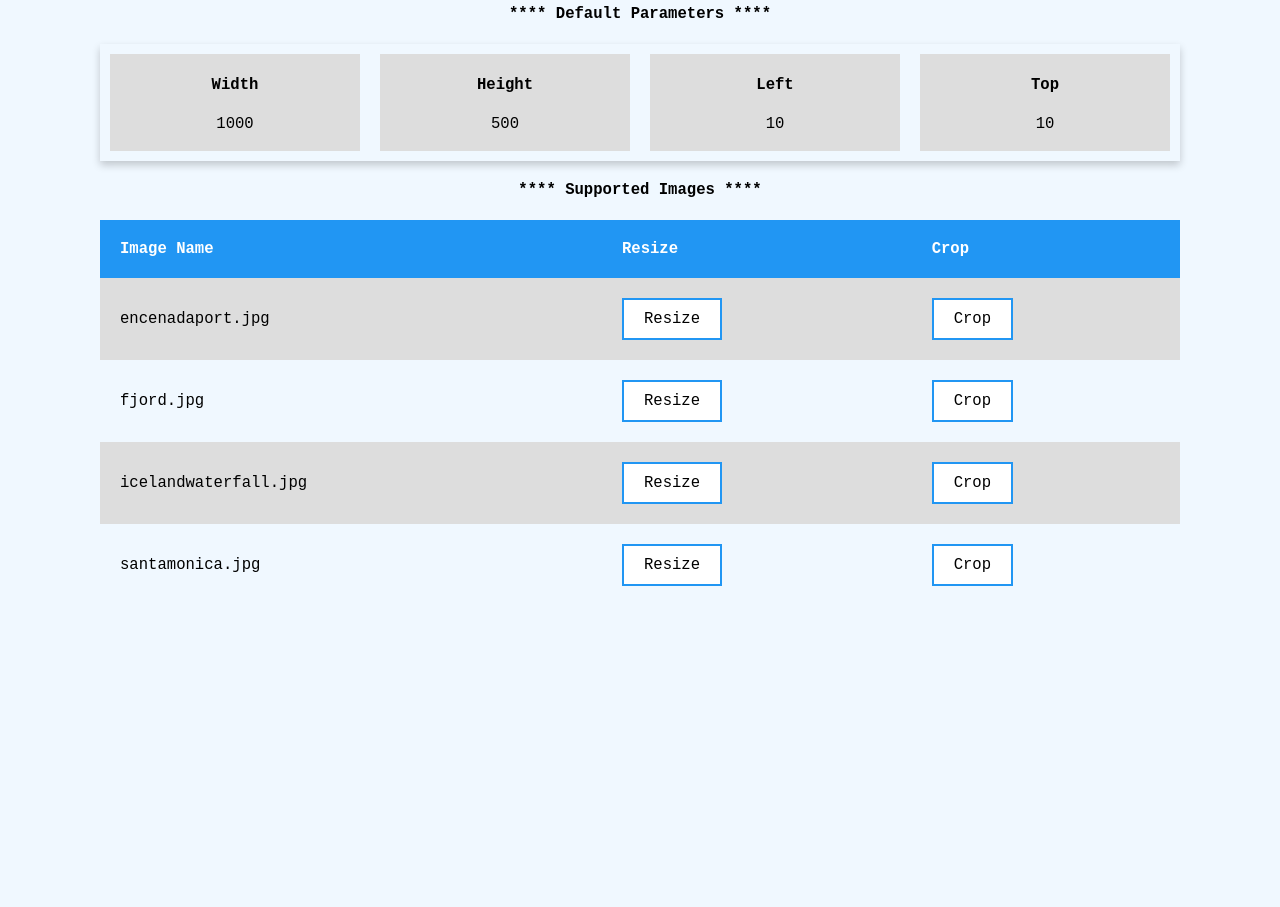
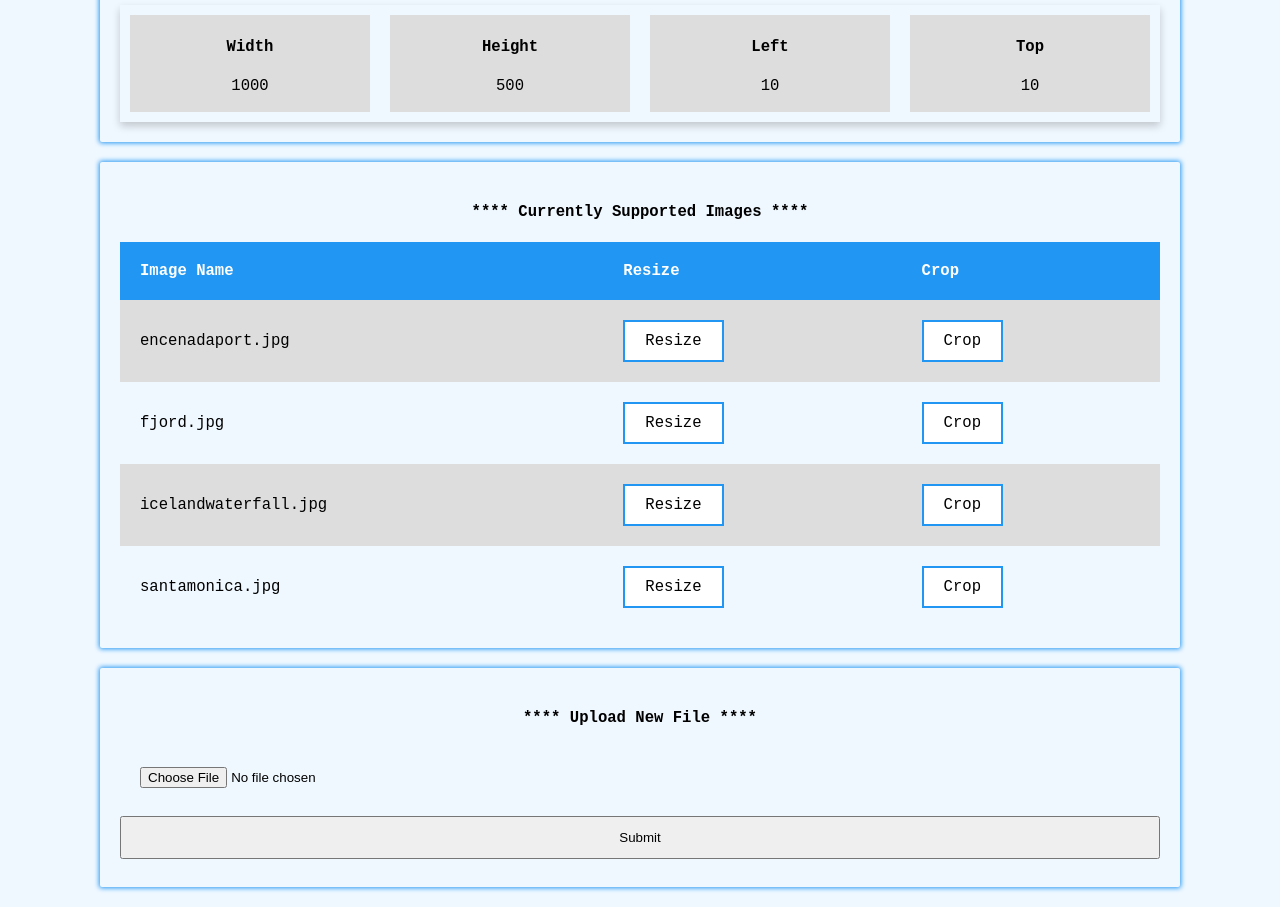
Before and after one commit to nupurchauhan6/image-processing-api, a website: page src/index.html in a window 1280 px wide. Shown: the part 151-1058 px from the top of the page. Before the commit the page ends 857 px from the top, so only its background shows below. Drawn offline with Linux system fonts and the light colour scheme.

Commit message:
added support for upload file

```diff
--- a/package.json
+++ b/package.json
@@ -24,6 +24,7 @@
   "devDependencies": {
     "@types/express": "^4.17.13",
     "@types/jasmine": "^4.0.3",
+    "@types/multer": "^1.4.7",
     "@types/node": "^18.0.0",
     "@types/sharp": "^0.30.4",
     "nodemon": "^2.0.18",
@@ -35,6 +36,7 @@
     "express": "^4.18.1",
     "jasmine": "^4.2.1",
     "jasmine-spec-reporter": "^7.0.0",
+    "multer": "^1.4.5-lts.1",
     "request": "^2.88.2",
     "sharp": "^0.30.7"
   }
--- a/src/index.html
+++ b/src/index.html
@@ -5,7 +5,8 @@
     <title>Image Processing</title>
     <style>
         body {
-            margin: 100px;
+            margin-left: 100px;
+            margin-right: 100px;
             background-color: aliceblue;
             font-family: monospace;
             font-size: larger;
@@ -72,14 +73,31 @@
             width: 25%;
             background-color: #dddddd;
         }
+
+        input {
+            width: 100%;
+            padding: 12px 20px;
+            margin: 8px 0;
+            box-sizing: border-box;
+        }
+
+        .section {
+            border-radius: 2px;
+            margin-bottom: 20px;
+            box-shadow: 0px 0px 5px 1px #2196f3;
+            transition: 0.3s;
+            padding: 20px;
+        }
     </style>
 </head>
 
 <body>
 
-    <h1>This is a Project 1: Image Processing API </h1>
+    <h1>This is Project 1: Image Processing API </h1>
+    <div class="section">
         <h4>**** Default Parameters ****</h4>
         <div class="card">
+
             <div class="container">
                 <h4><b>Width</b></h4>
                 <p>1000</p>
@@ -97,7 +115,10 @@
                 <p>10</p>
             </div>
         </div>
-    <h4>**** Supported Images ****</h4>
+    </div>
+
+    <div class="section">
+        <h4>**** Currently Supported Images ****</h4>
         <table>
             <tr>
                 <th>Image Name</th>
@@ -126,8 +147,16 @@
                 <td> <a href="/api/images/crop/?name=santamonica.jpg&width=1000&height=500&left=10&top=10">Crop</a></td>
             </tr>
         </table>
+    </div>
 
 
+    <div class="section">
+        <h4>**** Upload New File ****</h4>
+        <form action="/api/files/uploadFile" enctype="multipart/form-data" method="POST">
+            <input type="file" accept="image/*" id="myFile" name="myFile" required/>
+            <input type="submit" />
+        </form>
+    </div>
 </body>
 
 </html>
--- a/src/routes/index.ts
+++ b/src/routes/index.ts
@@ -1,8 +1,10 @@
 import express from "express";
 import images from "./api/image";
+import files from "./api/file";
 
 const routes = express.Router();
 
 routes.use('/images', images);
+routes.use('/files', files);
 
 export default routes;
```
Also changed, not shown: src/index.ts (+4 -4 lines), src/routes/api/file.ts (added, +36 -0 lines). Lines whose indentation alone changed are shown as unchanged.
